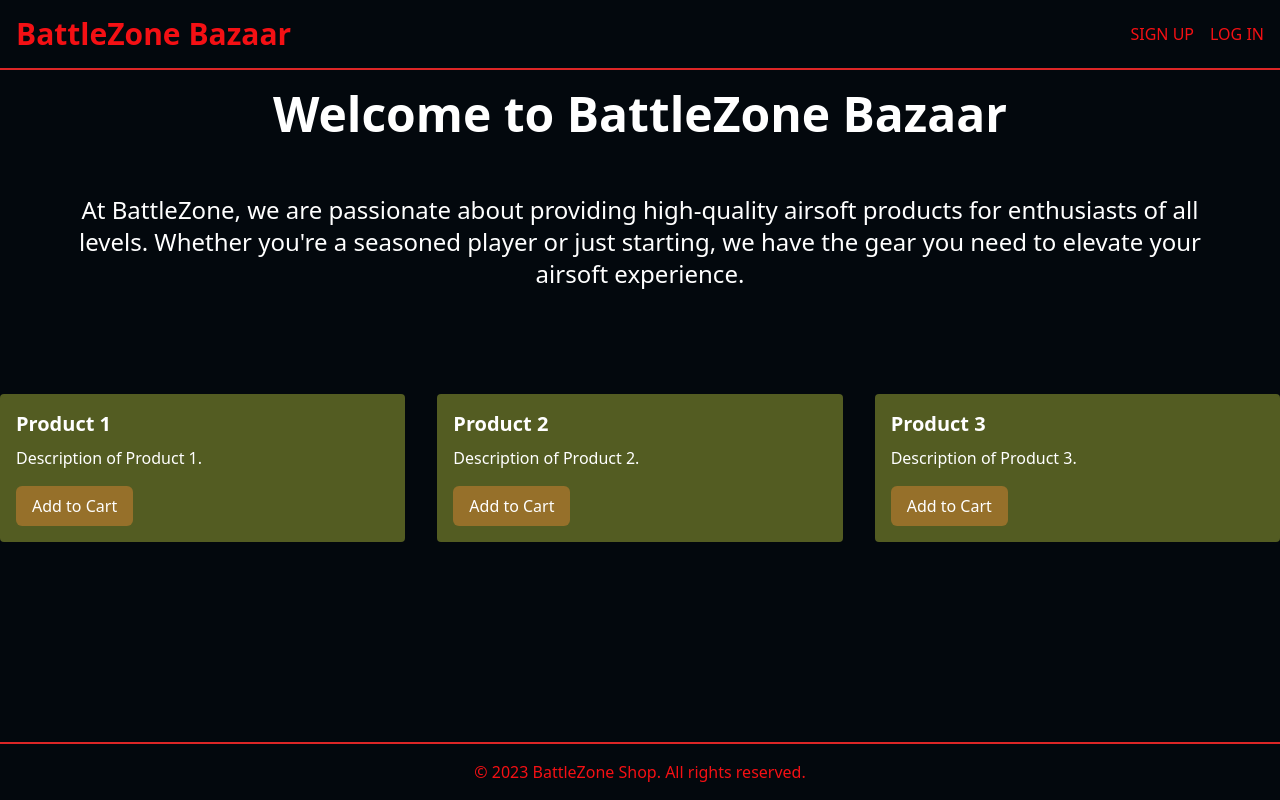
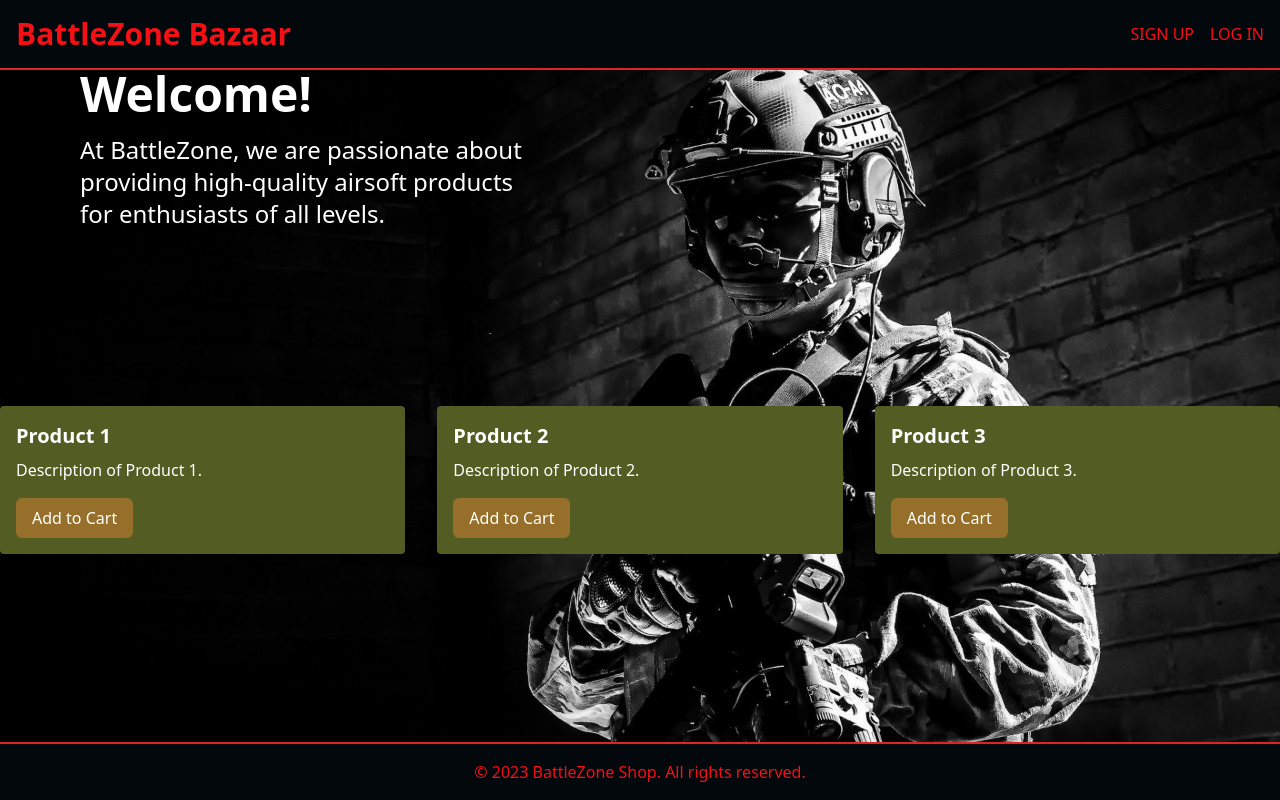
Before and after one commit to Georgi1102/battlezone_bazaar, a React (Create React App) app in the folder client/battle_zone/: page / in a window 1280 px wide. Built offline with nearby package versions, Linux system fonts and the light colour scheme.

Commit message:
image_background_prettier-homepage

```diff
--- a/client/battle_zone/src/pages/Home.js
+++ b/client/battle_zone/src/pages/Home.js
@@ -1,21 +1,24 @@
 import React from "react";
 import NavigationBar from "../components/NavigationBar";
 import BestSellers from "../components/BestSellers";
+import "../style.css";
 
 export default function Home() {
   return (
-    <div className="flex flex-col min-h-screen bg-black">
+    <div className="flex flex-col min-h-screen">
       <NavigationBar></NavigationBar>
-      <div className=" bg-black pt-5 mb-8 text-center">
-        <h2 className="text-5xl text-white font-semibold">Welcome to BattleZone Bazaar</h2>
-        <p className="text-white text-2xl m-14 mb-10">
-          At BattleZone, we are passionate about providing high-quality
-          airsoft products for enthusiasts of all levels. Whether you're a
-          seasoned player or just starting, we have the gear you need to elevate
-          your airsoft experience.
+      <div className="flex flex-col items-start ml-12">
+        <h2 className="text-5xl text-white font-semibold ml-8 mb-4">
+          Welcome!
+        </h2>
+        <p className="text-white ml-8 text-left text-2xl max-w-md">
+          At BattleZone, we are passionate about providing high-quality airsoft
+          products for enthusiasts of all levels.
         </p>
       </div>
-      <BestSellers></BestSellers>
+      <div className="mt-36">
+        <BestSellers></BestSellers>
+      </div>
       <footer className="bg-black border-t-2 border-t-red-600 text-red p-4 mt-auto">
         <div className="container mx-auto text-center">
           <p>&copy; 2023 BattleZone Shop. All rights reserved.</p>
--- /dev/null
+++ b/client/battle_zone/src/style.css
@@ -0,0 +1,8 @@
+body {
+    background-image: url('./images/backgroundSpecialForces.jpg');
+    background-size: cover;
+    background-position: center;
+    background-attachment: fixed;
+    margin: 0;
+    padding: 0;
+}
--- a/client/battle_zone/src/tailwind.css
+++ b/client/battle_zone/src/tailwind.css
@@ -1,6 +1,10 @@
 @import "tailwindcss/base";
 @import "tailwindcss/components";
 @import "tailwindcss/utilities";
+
+.img_container{
+  background-image: url("./images/backgroundSpecialForces.jpg");
+}
 
 /* Custom Colors */
 .bg-black{
```
Also changed, not shown: client/battle_zone/src/components/BestSellers.js (+6 -13 lines).
